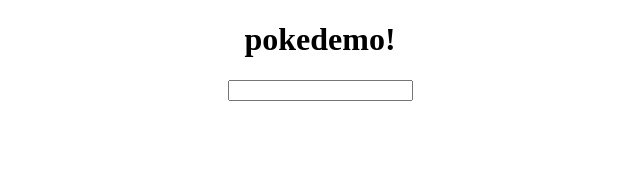
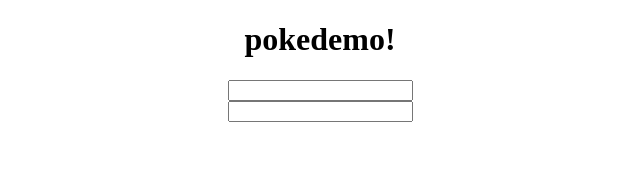
Before and after one commit to sanstepon5/TP2-WEB-Angular, an Angular app in the folder pokedemo/: page / in a window 1280 px wide. Shown: the top 191 px of the page, without its empty margins (320-960 px from the left). Built offline with nearby package versions, Linux system fonts and the light colour scheme.

Commit message:
id input component (Q3)

```diff
--- a/pokedemo/src/app/app.module.ts
+++ b/pokedemo/src/app/app.module.ts
@@ -4,6 +4,7 @@ import { BrowserModule } from '@angular/platform-browser';
 import { AppRoutingModule } from './app-routing.module';
 import { AppComponent } from './app.component';
 import { ChercheurPokemonComponent } from './chercheur-pokemon/chercheur-pokemon.component';
+import { FormsModule } from '@angular/forms';
 
 @NgModule({
   declarations: [
@@ -11,6 +12,7 @@ import { ChercheurPokemonComponent } from './chercheur-pokemon/chercheur-pokemon
     ChercheurPokemonComponent
   ],
   imports: [
+    FormsModule,
     BrowserModule,
     AppRoutingModule
   ],
--- a/pokedemo/src/app/chercheur-pokemon/chercheur-pokemon.component.html
+++ b/pokedemo/src/app/chercheur-pokemon/chercheur-pokemon.component.html
@@ -1 +1,3 @@
-<input>
+<input [(ngModel)]="id">
+<br>
+<input readonly [(ngModel)]="id">
--- a/pokedemo/src/app/chercheur-pokemon/chercheur-pokemon.component.ts
+++ b/pokedemo/src/app/chercheur-pokemon/chercheur-pokemon.component.ts
@@ -6,5 +6,5 @@ import { Component } from '@angular/core';
   styleUrl: './chercheur-pokemon.component.css'
 })
 export class ChercheurPokemonComponent {
-
+  id: string = '';
 }
```
